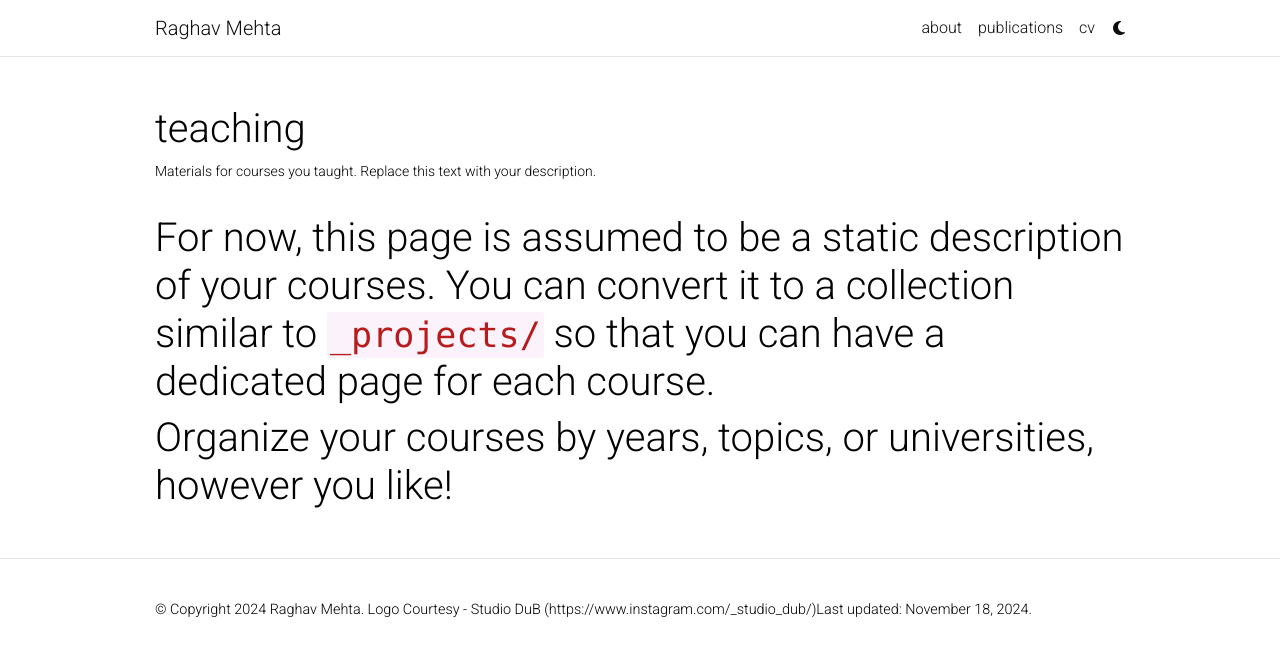
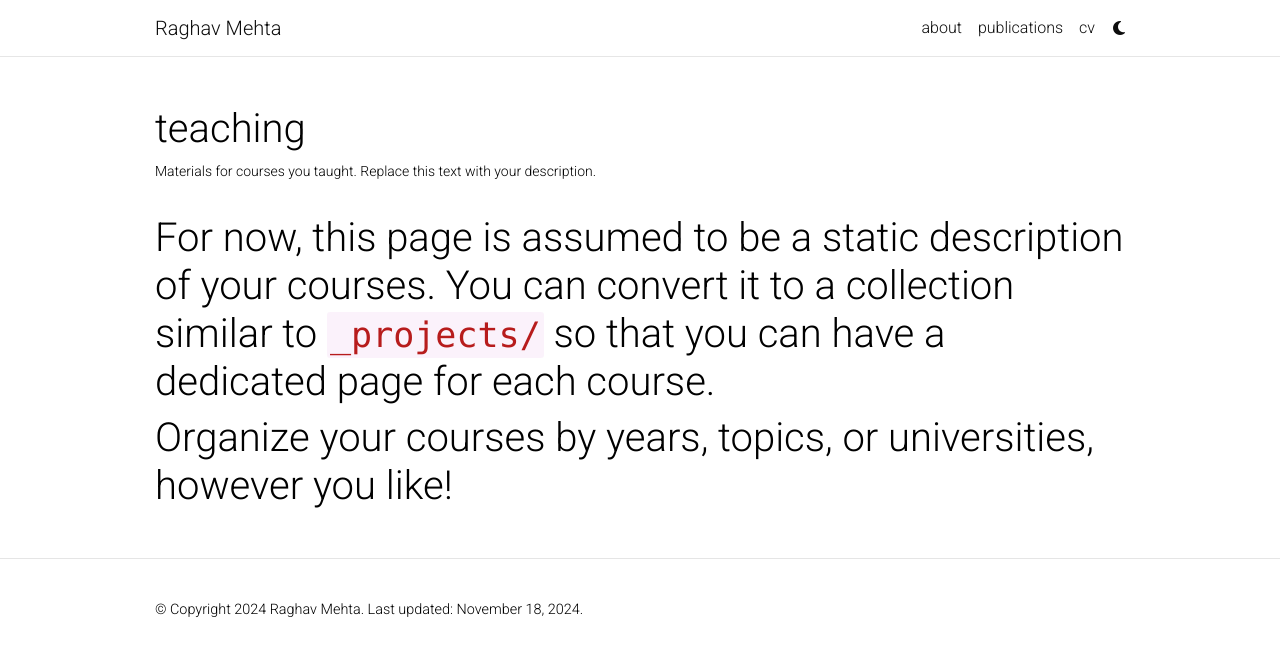
Before and after one commit to RagMeh11/RagMeh11.github.io, a Jekyll site: the page built from _pages/teaching.md, in a window 1280 px wide. Shown: the top 657 px of the page. Built offline with Jekyll 4.4.1, drawn with Linux system fonts in a browser that asks for light colours; full-size pictures stand in for the smaller copies a plugin makes; comment, search, counter and statistics services are not loaded; a style sheet for code colours, icons or effects is not loaded.

Commit message:
moved logo courtesy

```diff
--- a/_config.yml
+++ b/_config.yml
@@ -8,7 +8,7 @@
 last_name: Mehta
 email: raghav.mehta@imperial.ac.uk
 description:  # the ">" symbol means to ignore newlines until "footer_text:"
-footer_text: Logo Courtesy - Studio DuB (https://www.instagram.com/_studio_dub/)
+footer_text:
 keywords:   # add your own keywords or leave empty
 
 lang: en # the language of your site (for example: en, fr, cn, ru, etc.)
@@ -100,7 +100,7 @@
 wechat_qr: # filename of your wechat qr-code saved as an image (e.g., wechat-qr.png if saved to assets/img/wechat-qr.png)
 
 contact_note: >
-  The best way to reach me is using above email.
+  Logo Courtesy - Studio DuB (https://www.instagram.com/_studio_dub/).
 
 # -----------------------------------------------------------------------------
 # Analytics and search engine verification
```
